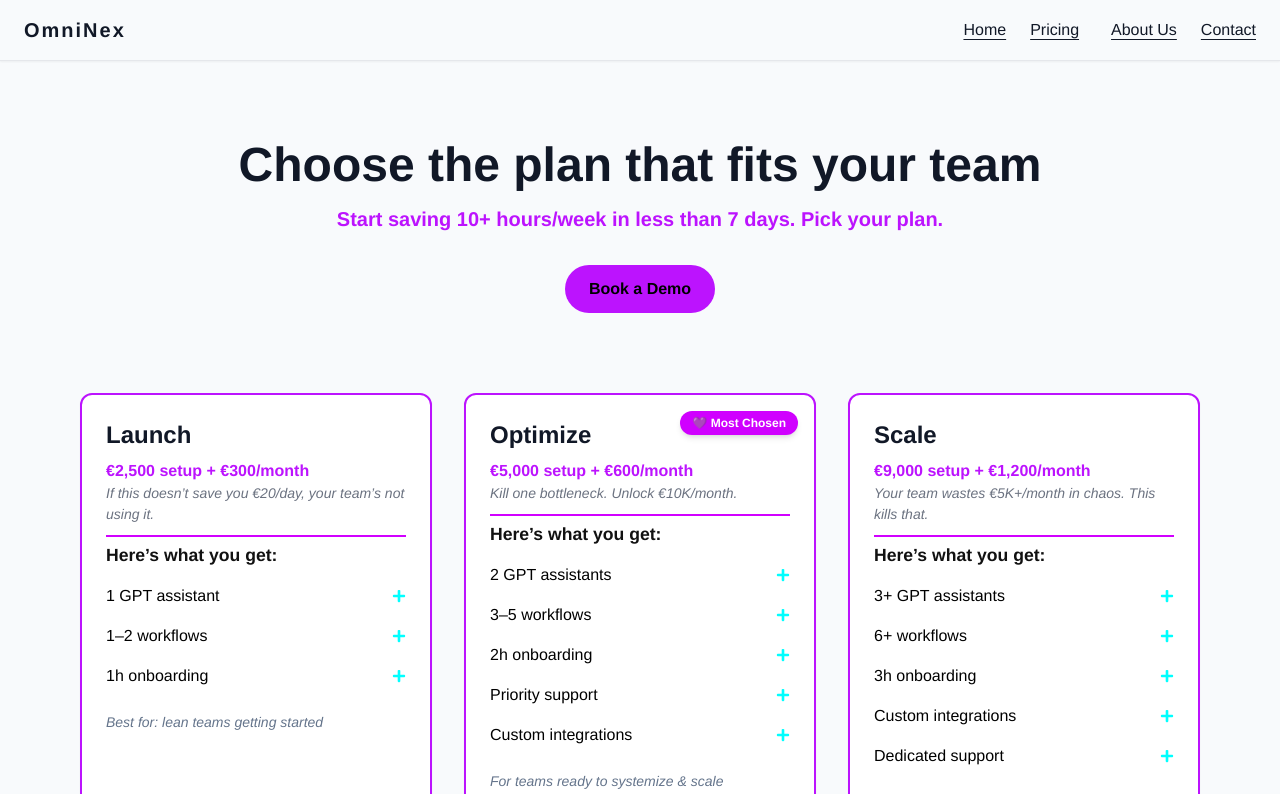
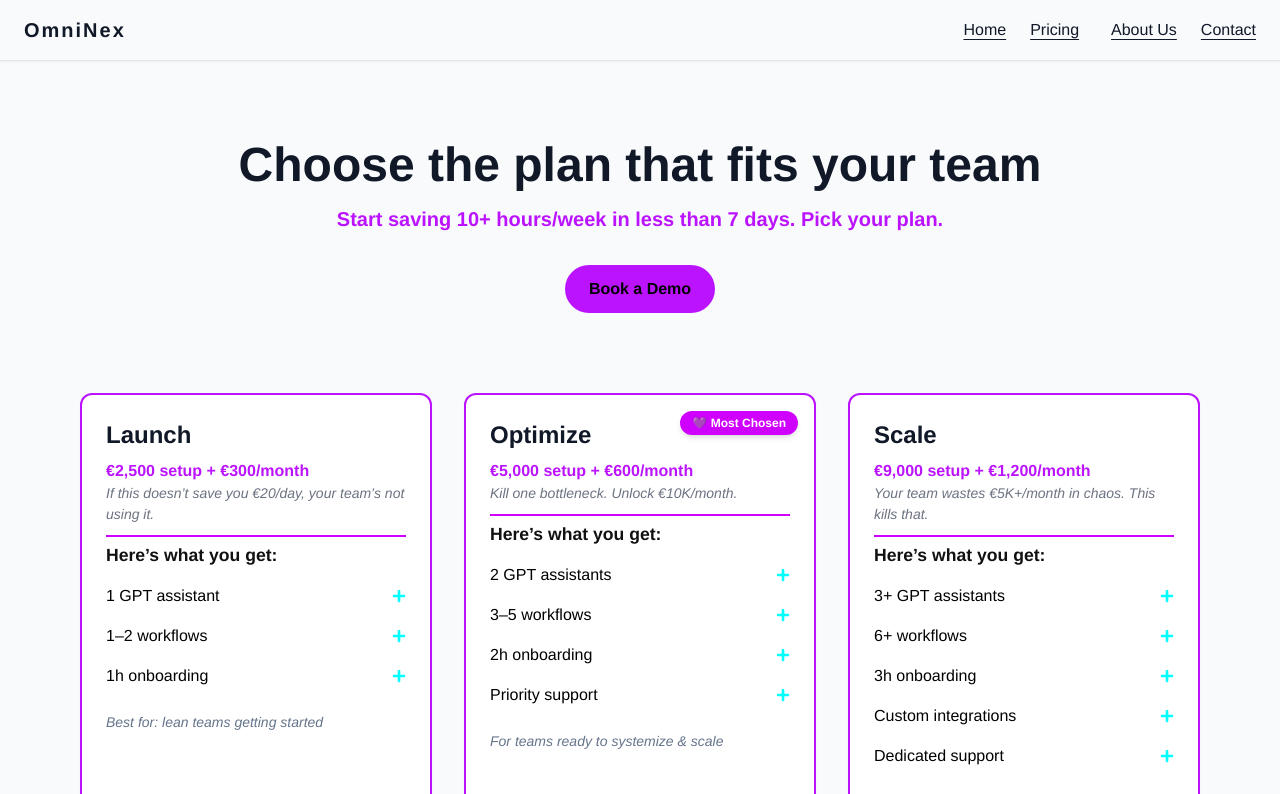
Before and after one commit to Kalcho8233/OmniNexAIWebsite, a Next.js app: page /pricing in a window 1280 px wide. Shown: the top 794 px of the page. Built offline with nearby package versions, Linux system fonts and the light colour scheme.

Commit message:
Update pricing.jsx

```diff
--- a/pages/pricing.jsx
+++ b/pages/pricing.jsx
@@ -51,10 +51,6 @@ const plans = [
       {
         title: " Priority support",
         desc: "You get help fast — no waiting in line, no bots. Real answers, real people, real quick."
-      },
-      {
-        title: " Custom integrations",
-        desc: "Already using Slack, Gmail, Notion or HubSpot? We’ll connect your assistant to your tools so it fits right into your workflow."
       }
     ],
     note: "For teams ready to systemize & scale",
@@ -118,15 +114,13 @@ export default function Pricing() {
           {plans.map((plan, i) => (
             <div
               key={i}
-              className={`relative bg-white ${plan.border} p-6 rounded-xl shadow-sm hover:scale-[1.03] transition-transform border-2 flex flex-col justify-between`}
-              style={{ minHeight: '620px' }}
+              className={`relative bg-white ${plan.border} p-6 rounded-xl shadow-sm hover:scale-[1.03] transition-transform border-2`}
             >
               {plan.name === "Optimize" && (
                 <div className="absolute top-4 right-4 bg-[#D000FF] text-white text-xs font-bold px-3 py-1 rounded-full shadow-md">
                   💜 Most Chosen
                 </div>
               )}
-              <div>
               <h2 className="text-2xl font-semibold mb-2 text-primaryText">{plan.name}</h2>
               <p className={`font-semibold ${plan.text}`}>{plan.price}</p>
               <PlanROIText plan={plan.name} />
@@ -136,10 +130,7 @@ export default function Pricing() {
                 ))}
               </div>
               <p className="text-sm text-secondaryText italic mb-4">{plan.note}</p>
-              </div>
-              <div className="mt-auto pt-4">
               <StripeBuyButton buyButtonId={plan.stripeButtonId} />
-              </div>
             </div>
           ))}
         </section>
```
Lines whose indentation alone changed are shown as unchanged.
